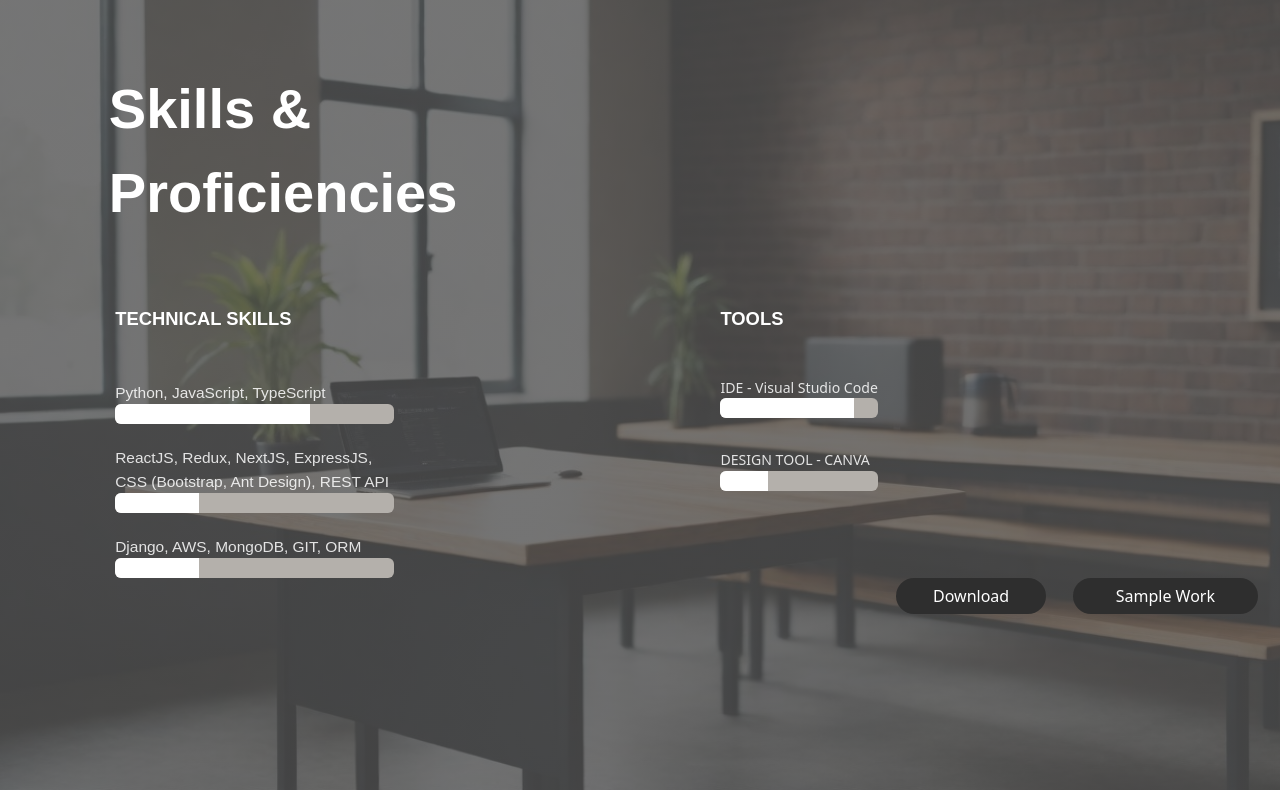
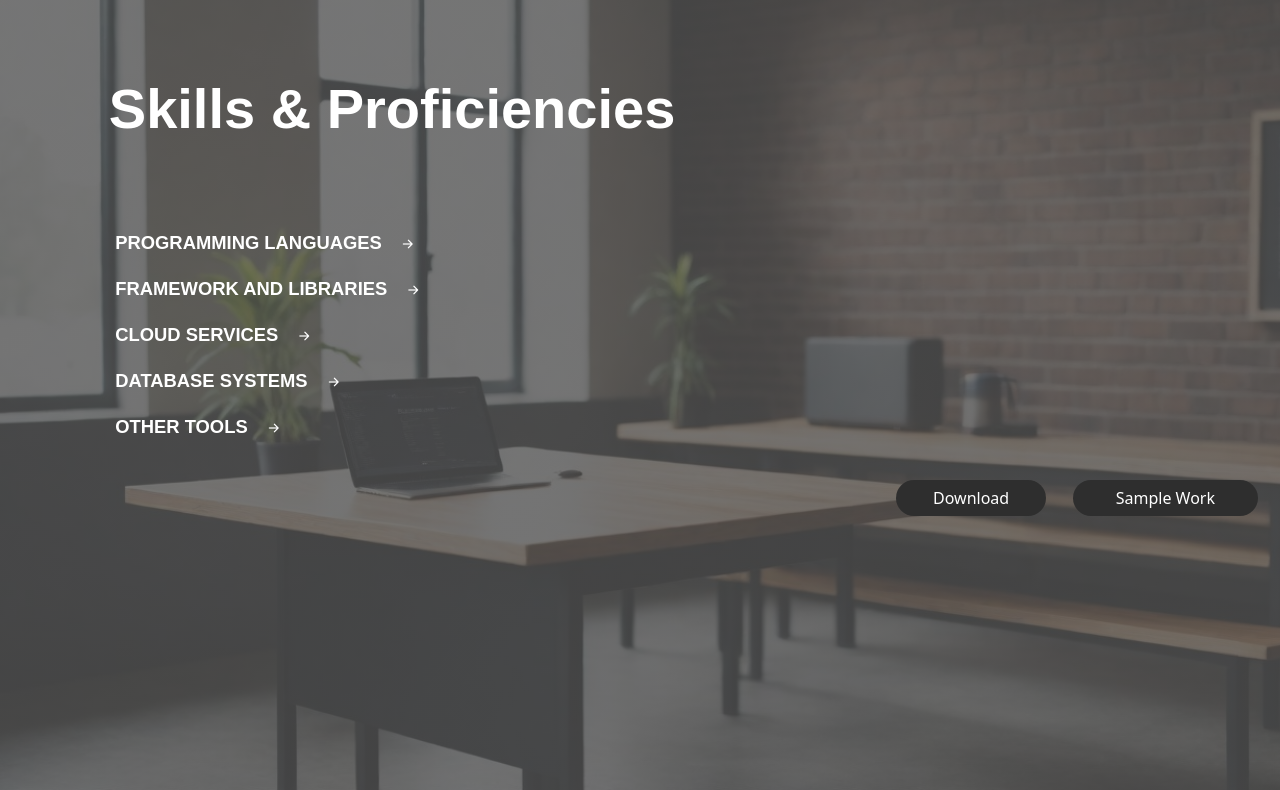
Before and after one commit to suprajasribalaji/Portfolio-Nextjs, a Next.js app: page /Dashboard in a window 1280 px wide. Shown: the part 2410-3200 px from the top of the page. Built offline with nearby package versions, Linux system fonts and the light colour scheme.

Commit message:
structure chagned

```diff
--- a/pages/SkillsAndProficiency.tsx
+++ b/pages/SkillsAndProficiency.tsx
@@ -2,93 +2,53 @@ import { NextPage } from "next";
 import styled from "styled-components";
 import { BackgroundColor, ButtonColor, LinearGradientColor, TextColor } from "../styles/theme";
 import BackgroundImage from "../public/images/skillprof-bg-img.jpeg";
+import 'bootstrap-icons/font/bootstrap-icons.css';
 
 const SkillsAndProficiency : NextPage = () => {
     return (
         <SkillsAndProficiencyPage>
         <SkillsAndProficiencyContent>
                     <Title>
-                        Skills &<br/>Proficiencies
+                        Skills & Proficiencies
                     </Title>
                     <AboutSkillsAndProficiency>
                         <TechnicalSkillsAndProficiency>
                             <TechnicakSkillsTitle>
-                                TECHNICAL SKILLS
+                                PROGRAMMING LANGUAGES
+                                <StyledIconButton type="button"  className="btn btn-outline-primary btn-lg ">
+                                    <i className="bi bi-arrow-right-short"></i>
+                                </StyledIconButton>
+                            </TechnicakSkillsTitle>
+                            <TechnicakSkillsTitle>
+                                FRAMEWORK AND LIBRARIES
+                                <StyledIconButton type="button"  className="btn btn-outline-primary btn-lg ">
+                                    <i className="bi bi-arrow-right-short"></i>
+                                </StyledIconButton>
+                            </TechnicakSkillsTitle>
+                            <TechnicakSkillsTitle>
+                                CLOUD SERVICES
+                                <StyledIconButton type="button"  className="btn btn-outline-primary btn-lg ">
+                                    <i className="bi bi-arrow-right-short"></i>
+                                </StyledIconButton>
+                            </TechnicakSkillsTitle>
+                            <TechnicakSkillsTitle>
+                                DATABASE SYSTEMS
+                                <StyledIconButton type="button"  className="btn btn-outline-primary btn-lg ">
+                                    <i className="bi bi-arrow-right-short"></i>
+                                </StyledIconButton>
+                            </TechnicakSkillsTitle>
+                            <TechnicakSkillsTitle>
+                                OTHER TOOLS
+                                <StyledIconButton type="button"  className="btn btn-outline-primary btn-lg ">
+                                    <i className="bi bi-arrow-right-short"></i>
+                                </StyledIconButton>
                             </TechnicakSkillsTitle>
                             <TechnicalSkills>
                                 <Skills>
-                                    Python, JavaScript, TypeScript
-                                    <TechnicalSkillsProgressBar className="progress" >
-                                        <ProgressBar
-                                            className="progress-bar bg-custom"
-                                            role="progressbar"
-                                            style={{ width: '70%', backgroundColor: 'white' }}
-                                            aria-valuenow={70} // Convert the value to a number
-                                            aria-valuemin={0} // Convert the value to a number
-                                            aria-valuemax={100} // Convert the value to a number
-                                        ></ProgressBar>
-                                    </TechnicalSkillsProgressBar>
-                                </Skills>
-                                <Skills>
-                                    ReactJS, Redux, NextJS, ExpressJS, CSS (Bootstrap, Ant Design), REST API
-                                    <TechnicalSkillsProgressBar className="progress" >
-                                        <ProgressBar
-                                            className="progress-bar bg-custom"
-                                            role="progressbar"
-                                            aria-valuenow={50} // Convert the value to a number
-                                            aria-valuemin={0} // Convert the value to a number
-                                            aria-valuemax={100} // Convert the value to a number
-                                        ></ProgressBar>
-                                    </TechnicalSkillsProgressBar>
-                                </Skills>
-                                <Skills>
-                                    Django, AWS, MongoDB, GIT, ORM
-                                    <TechnicalSkillsProgressBar className="progress" >
-                                        <ProgressBar
-                                            className="progress-bar bg-custom"
-                                            role="progressbar"
-                                            style={{ width: '30%', backgroundColor: '#FFFFFF' }}
-                                            aria-valuenow={30} // Convert the value to a number
-                                            aria-valuemin={0} // Convert the value to a number
-                                            aria-valuemax={100} // Convert the value to a number
-                                        ></ProgressBar>
-                                    </TechnicalSkillsProgressBar>
+
                                 </Skills>
                             </TechnicalSkills>
                         </TechnicalSkillsAndProficiency>
-                        <ToolsAndProficiency>
-                            <ToolsTitle>
-                                TOOLS
-                            </ToolsTitle>
-                            <Tools>
-                                <Tool>
-                                    IDE - Visual Studio Code
-                                    <ToolsProgressBar className="progress" >
-                                        <ProgressBar
-                                            className="progress-bar bg-custom"
-                                            role="progressbar"
-                                            style={{ width: '85%', backgroundColor: '#FFFFFF' }}
-                                            aria-valuenow={85} // Convert the value to a number
-                                            aria-valuemin={0} // Convert the value to a number
-                                            aria-valuemax={100} // Convert the value to a number
-                                        ></ProgressBar>
-                                    </ToolsProgressBar>
-                               </Tool>
-                                <Tool>
-                                    DESIGN TOOL - CANVA
-                                    <ToolsProgressBar className="progress" >
-                                        <ProgressBar
-                                            className="progress-bar bg-custom"
-                                            role="progressbar"
-                                            style={{ width: '30%', backgroundColor: '#FFFFFF' }}
-                                            aria-valuenow={30} // Convert the value to a number
-                                            aria-valuemin={0} // Convert the value to a number
-                                            aria-valuemax={100} // Convert the value to a number
-                                        ></ProgressBar>
-                                    </ToolsProgressBar>
-                                </Tool>
-                            </Tools>
-                        </ToolsAndProficiency>
                     </AboutSkillsAndProficiency>
                     <ActionButton>
                         <DownloadResumeButton>
@@ -104,6 +64,18 @@ const SkillsAndProficiency : NextPage = () => {
 };
 
 export default SkillsAndProficiency;
+
+const ProgrammingLanguages = styled.div``;
+
+const StyledIconButton = styled.button`
+  font-weight: bold;
+  border: none;
+  color: ${TextColor.primaryWhite};
+  &&&:hover {
+    background-color: transparent;
+    color: ${TextColor.lightWhite};
+  }
+`;
 
 const StyledButton = styled.button`
   background-color: ${ButtonColor.backgroundColor};
```
